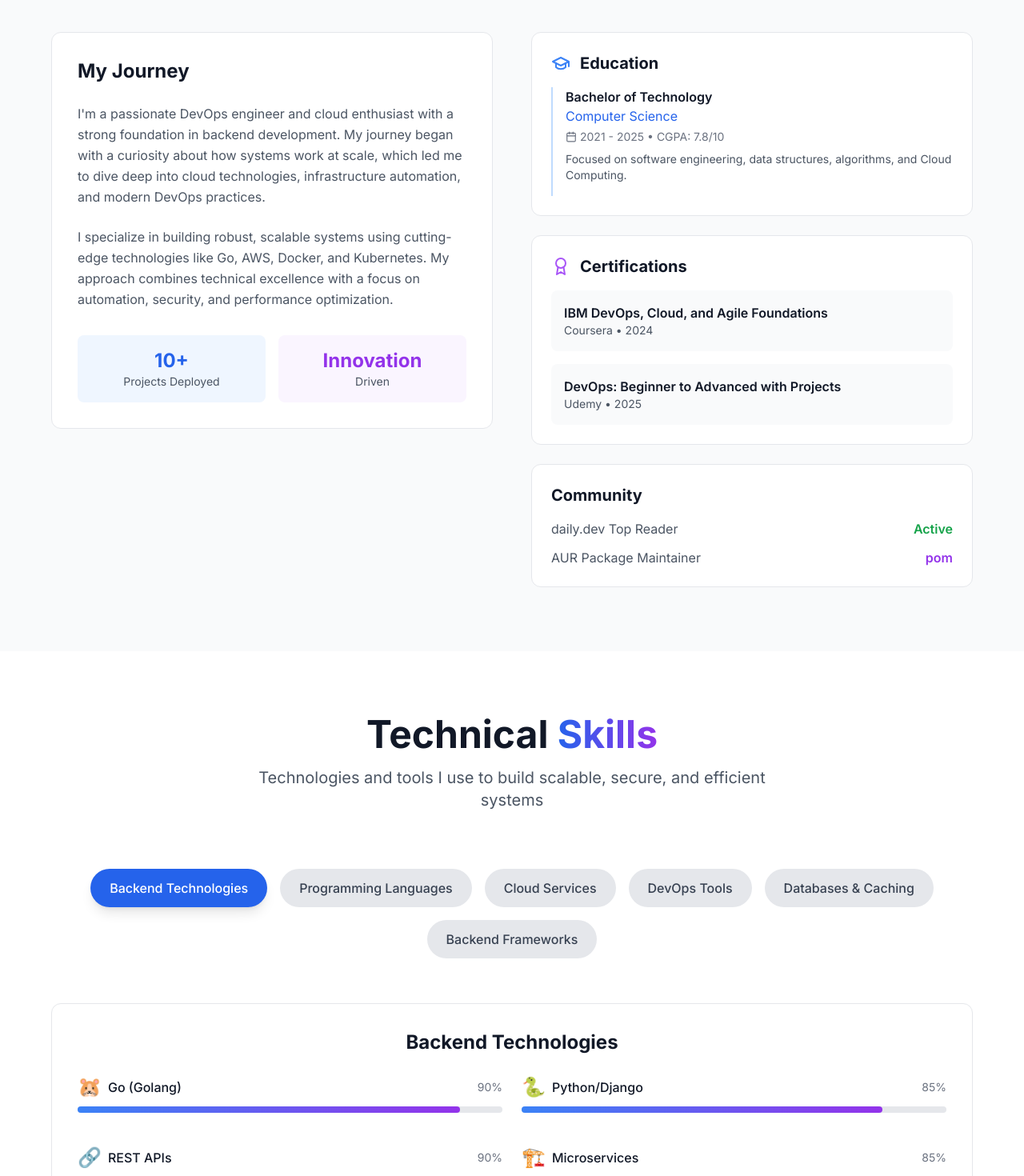
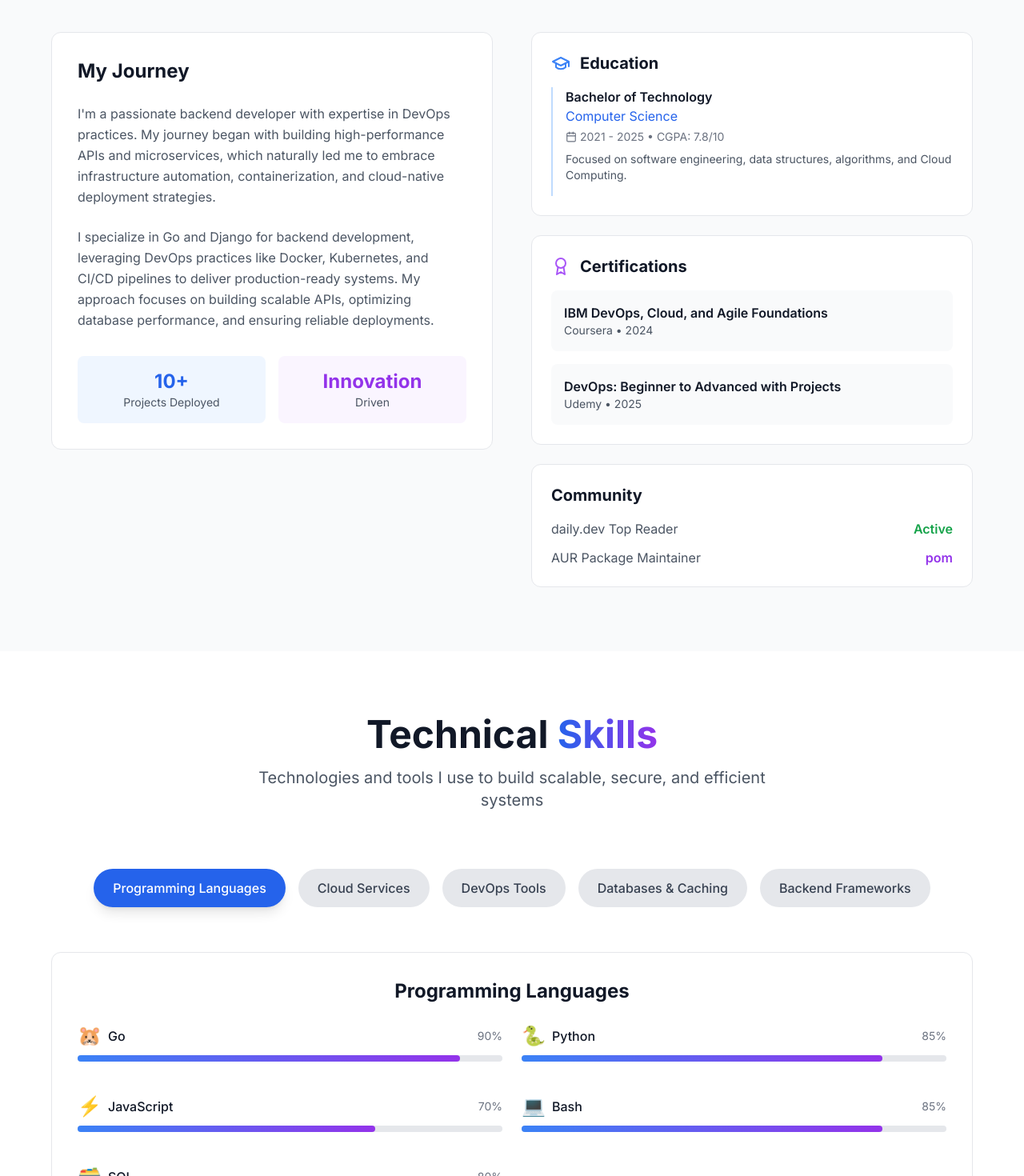
Before and after one commit to Flack74/Flack-Portfolio, a React (Vite) app: page / in a window 1280 px wide. Shown: the part 1120-2590 px from the top of the page at 80% size. Built offline with nearby package versions, Linux system fonts and the light colour scheme.

Commit message:
Backend focus

```diff
--- a/src/components/layout/Footer.jsx
+++ b/src/components/layout/Footer.jsx
@@ -31,8 +31,8 @@ const Footer = () => {
                 Puspendra Chawla
               </motion.div>
               <p className="text-gray-400 mb-4">
-                DevOps & Cloud Enthusiast passionate about building scalable infrastructure
-                and automating complex systems.
+                Backend Developer & DevOps Engineer specializing in Go and Django.
+                Building high-performance APIs and scalable backend systems.
               </p>
               <div className="flex space-x-4">
                 {socialLinks.map((social, index) => (
--- a/src/components/sections/About.jsx
+++ b/src/components/sections/About.jsx
@@ -25,7 +25,7 @@ const About = () => {
               <span className="gradient-text">Me</span>
             </h2>
             <p className="text-lg sm:text-xl text-gray-600 dark:text-gray-400 max-w-2xl mx-auto px-4">
-              Passionate about building scalable infrastructure and automating complex systems
+              Building high-performance backend systems with modern DevOps practices
             </p>
           </motion.div>
 
@@ -37,14 +37,14 @@ const About = () => {
                   My Journey
                 </h3>
                 <p className="text-gray-600 dark:text-gray-400 leading-relaxed mb-6">
-                  I'm a passionate DevOps engineer and cloud enthusiast with a strong foundation in backend development.
-                  My journey began with a curiosity about how systems work at scale, which led me to dive deep into
-                  cloud technologies, infrastructure automation, and modern DevOps practices.
+                  I'm a passionate backend developer with expertise in DevOps practices. My journey began with building
+                  high-performance APIs and microservices, which naturally led me to embrace infrastructure automation,
+                  containerization, and cloud-native deployment strategies.
                 </p>
                 <p className="text-gray-600 dark:text-gray-400 leading-relaxed mb-6">
-                  I specialize in building robust, scalable systems using cutting-edge technologies like Go, AWS,
-                  Docker, and Kubernetes. My approach combines technical excellence with a focus on automation,
-                  security, and performance optimization.
+                  I specialize in Go and Django for backend development, leveraging DevOps practices like Docker,
+                  Kubernetes, and CI/CD pipelines to deliver production-ready systems. My approach focuses on building
+                  scalable APIs, optimizing database performance, and ensuring reliable deployments.
                 </p>
 
                 {/* Quick Stats */}
--- a/src/constants/data.js
+++ b/src/constants/data.js
@@ -11,13 +11,6 @@ export const personalInfo = {
 };
 
 export const skills = {
-  "Backend Technologies": [
-    { name: "Go (Golang)", level: 90, icon: "🐹" },
-    { name: "Python/Django", level: 85, icon: "🐍" },
-    { name: "REST APIs", level: 90, icon: "🔗" },
-    { name: "Microservices", level: 85, icon: "🏗️" },
-    { name: "WebSockets", level: 80, icon: "⚡" }
-  ],
   "Programming Languages": [
     { name: "Go", level: 90, icon: "🐹" },
     { name: "Python", level: 85, icon: "🐍" },
```
